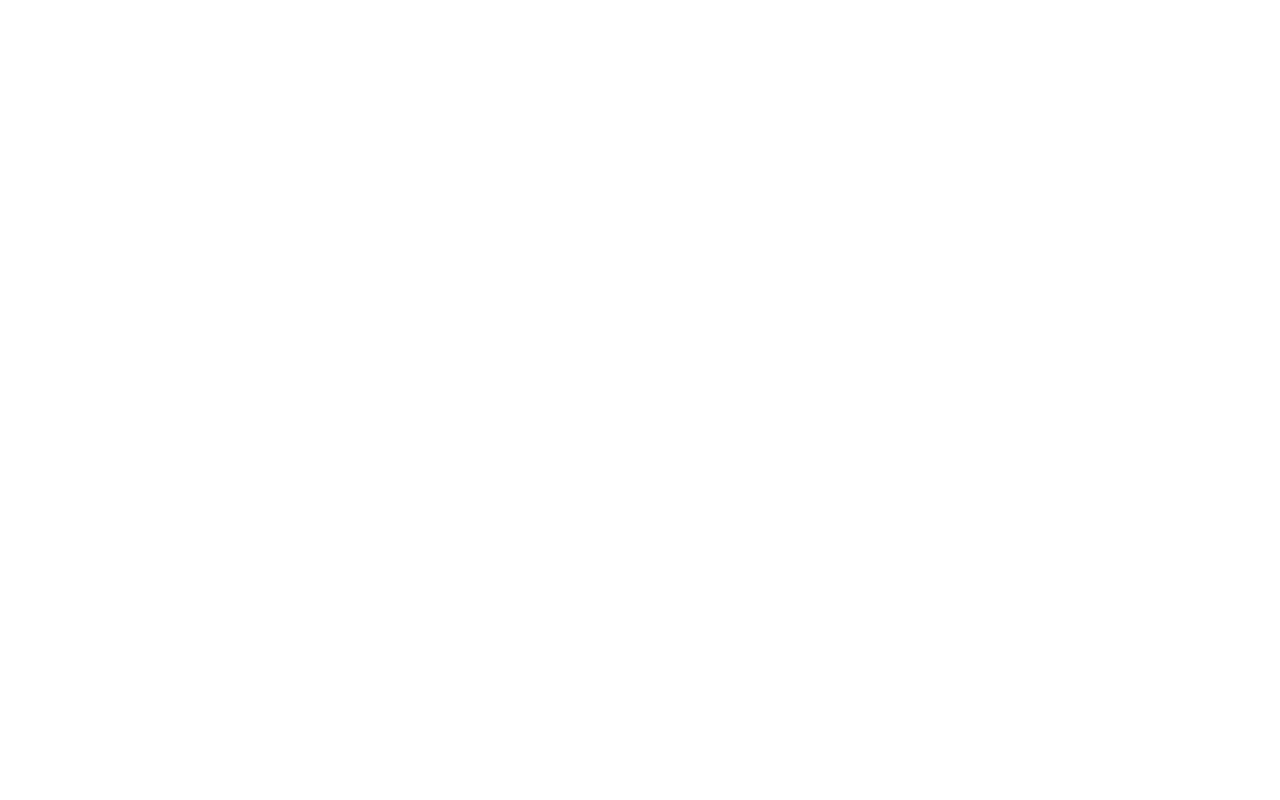
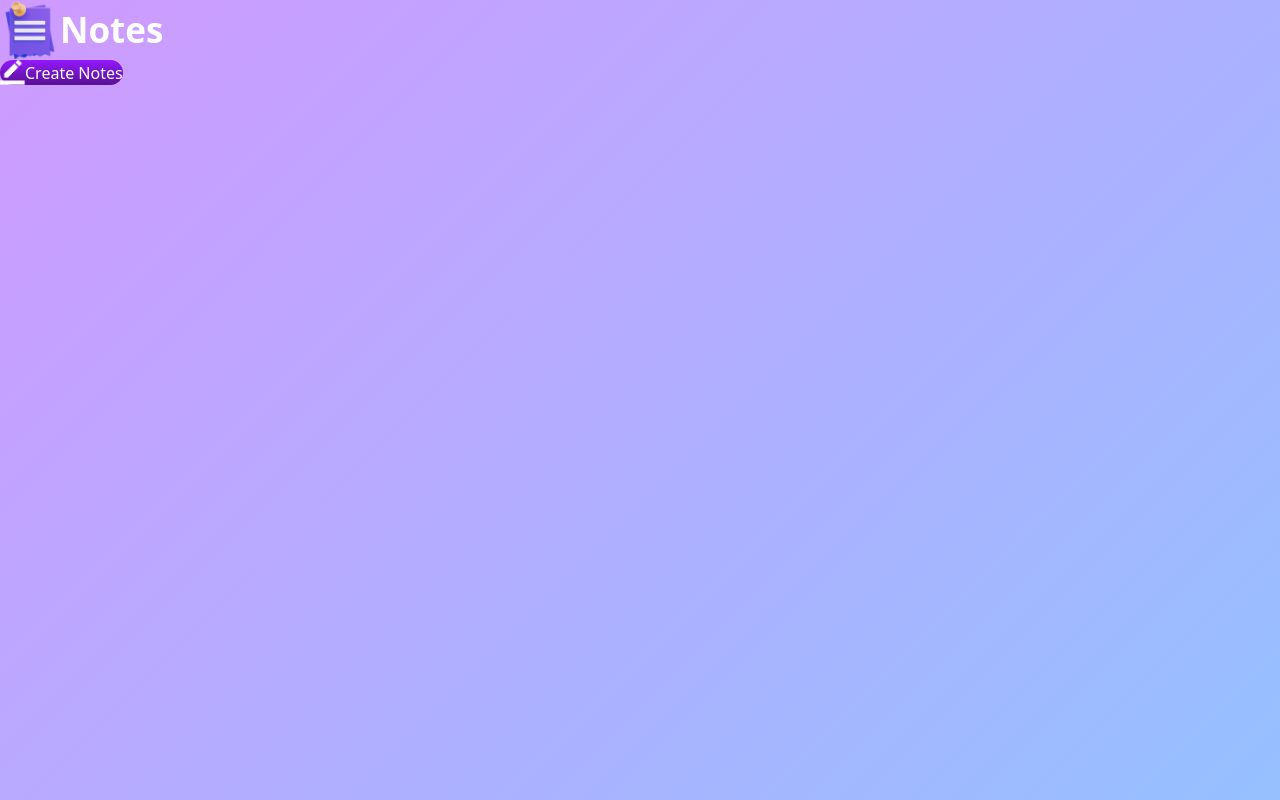
Before and after one commit to MBadarMurtaza/Notes-App, a website: page main/index.html in a window 1280 px wide. Drawn offline with nearby package versions, Linux system fonts and the light colour scheme; files that its build step writes are made by us from their sources.

Commit message:
complete the webpage front end

```diff
--- a/main/index.html
+++ b/main/index.html
@@ -7,6 +7,30 @@
     <title>Notes App</title>
   </head>
   <body>
-
+    <div
+      class="w-full min-h-[100vh] bg-linear-[135deg] from-[#cf9aff] to-[#95c0ff] text-white pt-[4%] pl-[10%]"
+    >
+      <h1 class="flex items-center text-[35px] font-[600]">
+        <img src="/images/notes.png" alt="" class="w-[60px]" />Notes
+      </h1>
+      <button
+        class="flex items-center text-white text-[16px] outlien-0 border-0 rounded-[40px] p-[15px_25px] mx-0 my-[30px_20px] bg-gradient-to-b from-[#9418fd] to-[#571094] cursor-pointer"
+      >
+        <img src="/images/edit.png" alt="" class="w-[25px] mr-[8px]" /> Create
+        Notes
+      </button>
+      <div class="relative max-w-[500px] m-[20px_0px] rounded-[5px] ring-0">
+        <!-- <p
+          contenteditable="true"
+          class="w-full min-h-[150px] text-[#333] p-5 bg-white rounded-[5px] focus:outline-none"
+        ></p>
+        <img
+          src="/images/delete.png"
+          alt=""
+          class="w-[25px] absolute bottom-[15px] right-[15px]"
+        /> -->
+      </div>
+    </div>
+    <script src="script.js"></script>
   </body>
 </html>
```
